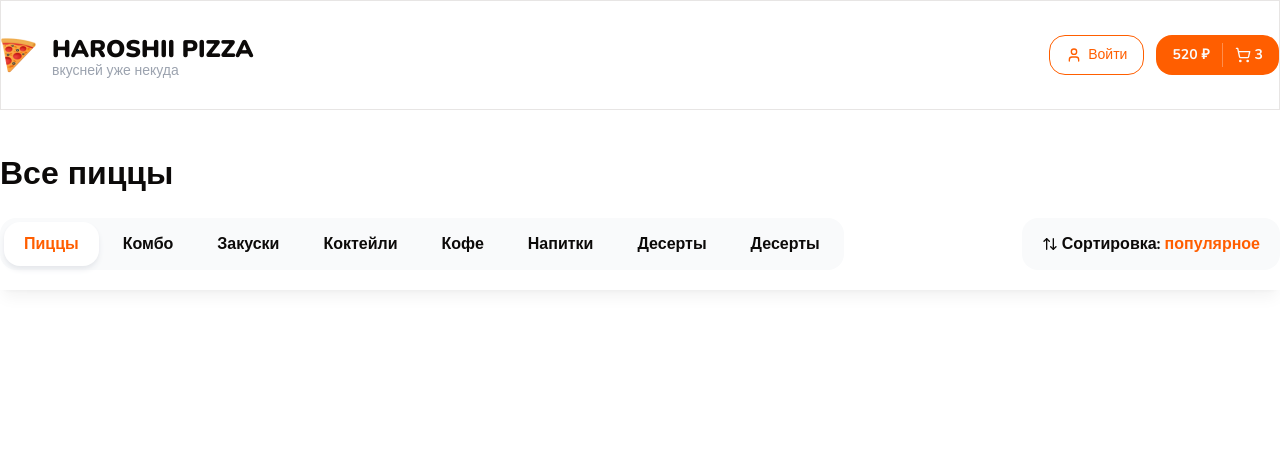
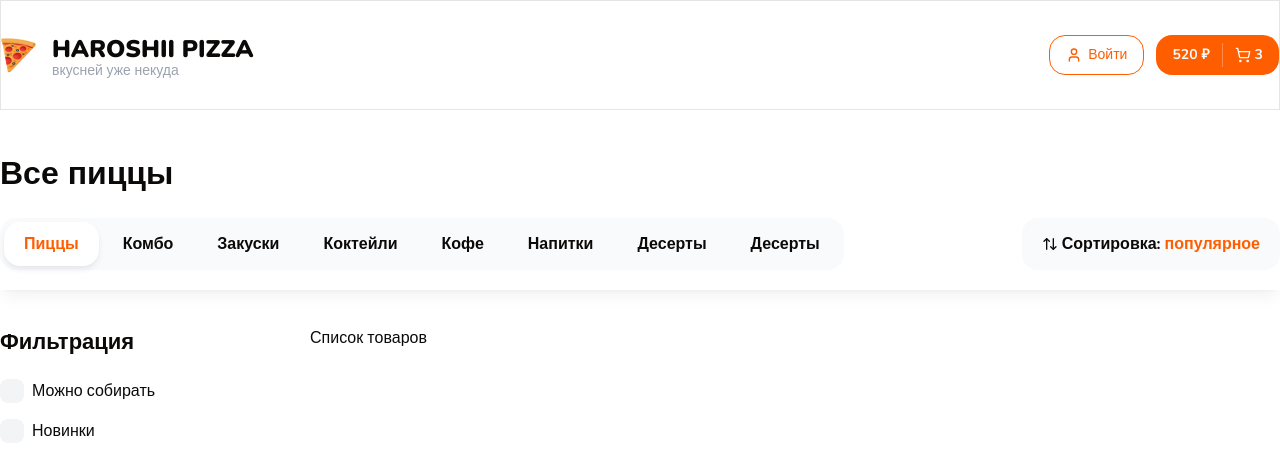
Before and after one commit to HAROSHII232/haroshii-pizza, a Next.js app: page / in a window 1280 px wide. Shown: the top 474 px of the page. Built offline with nearby package versions, Linux system fonts and the light colour scheme.

Commit message:
feat(filters): add Checkbox

```diff
--- a/app/page.tsx
+++ b/app/page.tsx
@@ -1,4 +1,4 @@
-import { Container, Title, TopBar } from "@/components/shared";
+import { Container, Filters, Title, TopBar } from "@/components/shared";
 
 export default function Home() {
   return (
@@ -8,6 +8,20 @@
       </Container>
 
       <TopBar />
+
+      <Container className="mt-9 pb-14">
+        <div className="flex gap-[60px]">
+          {/* Фильтрация */}
+          <aside className="w-[250px]">
+            <Filters />
+          </aside>
+
+          {/* Список товаров */}
+          <section className="flex-1">
+            <div className="flex flex-col gap-16">Список товаров</div>
+          </section>
+        </div>
+      </Container>
     </>
   );
 }
--- /dev/null
+++ b/components/shared/filter-checkbox.tsx
@@ -0,0 +1,37 @@
+import { ReactNode } from "react";
+import { Checkbox } from "../ui/checkbox";
+
+type Props = {
+  text: string;
+  value: string;
+  endAdornment?: ReactNode;
+  onCheckedChange?: (checked: boolean) => void;
+  checked?: boolean;
+};
+
+export const FilterCheckbox = ({
+  text,
+  value,
+  endAdornment,
+  onCheckedChange,
+  checked,
+}: Props) => {
+  return (
+    <div className="flex items-center space-x-2">
+      <Checkbox
+        onCheckedChange={onCheckedChange}
+        checked={checked}
+        value={value}
+        className="rounded-[8px] size-6"
+        id={`checkbox-${String(value)}`}
+      />
+      <label
+        htmlFor={`checkbox-${String(value)}`}
+        className="leading-none cursor-pointer flex-1"
+      >
+        {text}
+      </label>
+      {endAdornment}
+    </div>
+  );
+};
--- /dev/null
+++ b/components/shared/filters.tsx
@@ -0,0 +1,19 @@
+import { FilterCheckbox } from "./filter-checkbox";
+import { Title } from "./title";
+
+type Props = {
+  className?: string;
+};
+
+export const Filters = ({ className }: Props) => {
+  return (
+    <div className={className}>
+      <Title text="Фильтрация" size="sm" className="mb-5 font-extrabold" />
+
+      <div className="flex flex-col gap-4">
+        <FilterCheckbox text="Можно собирать" value="1" />
+        <FilterCheckbox text="Новинки" value="2" />
+      </div>
+    </div>
+  );
+};
--- a/components/shared/index.ts
+++ b/components/shared/index.ts
@@ -4,3 +4,5 @@
 export { Title } from "./title";
 export { Categories } from "./categories";
 export { SortPopup } from "./sort-popup";
+export { Filters } from "./filters";
+export { FilterCheckbox } from "./filter-checkbox";
--- a/components/shared/top-bar.tsx
+++ b/components/shared/top-bar.tsx
@@ -9,7 +9,7 @@
 
 export const TopBar = ({ className }: Props) => {
   return (
-    <div
+    <nav
       className={cn(
         "sticky top-0 bg-white/75 py-5 shadow-lg shadow-black/5 z-10 backdrop-blur-sm",
         className
@@ -19,6 +19,6 @@
         <Categories />
         <SortPopup />
       </Container>
-    </div>
+    </nav>
   );
 };
--- a/components/ui/checkbox.tsx
+++ b/components/ui/checkbox.tsx
@@ -12,7 +12,7 @@
   <CheckboxPrimitive.Root
     ref={ref}
     className={cn(
-      "peer h-4 w-4 shrink-0 rounded-sm border border-primary ring-offset-background focus-visible:outline-none focus-visible:ring-2 focus-visible:ring-ring focus-visible:ring-offset-2 disabled:cursor-not-allowed disabled:opacity-50 data-[state=checked]:bg-primary data-[state=checked]:text-primary-foreground",
+      "peer h-4 w-4 shrink-0 bg-gray-100 ring-offset-background focus-visible:outline-none focus-visible:ring-2 focus-visible:ring-ring focus-visible:ring-offset-2 disabled:cursor-not-allowed disabled:opacity-50 data-[state=checked]:bg-primary data-[state=checked]:text-primary-foreground",
       className
     )}
     {...props}
@@ -20,7 +20,7 @@
     <CheckboxPrimitive.Indicator
       className={cn("flex items-center justify-center text-current")}
     >
-      <Check className="h-4 w-4" />
+      <Check className="h-4 w-4" strokeWidth={3} />
     </CheckboxPrimitive.Indicator>
   </CheckboxPrimitive.Root>
 ));
```
